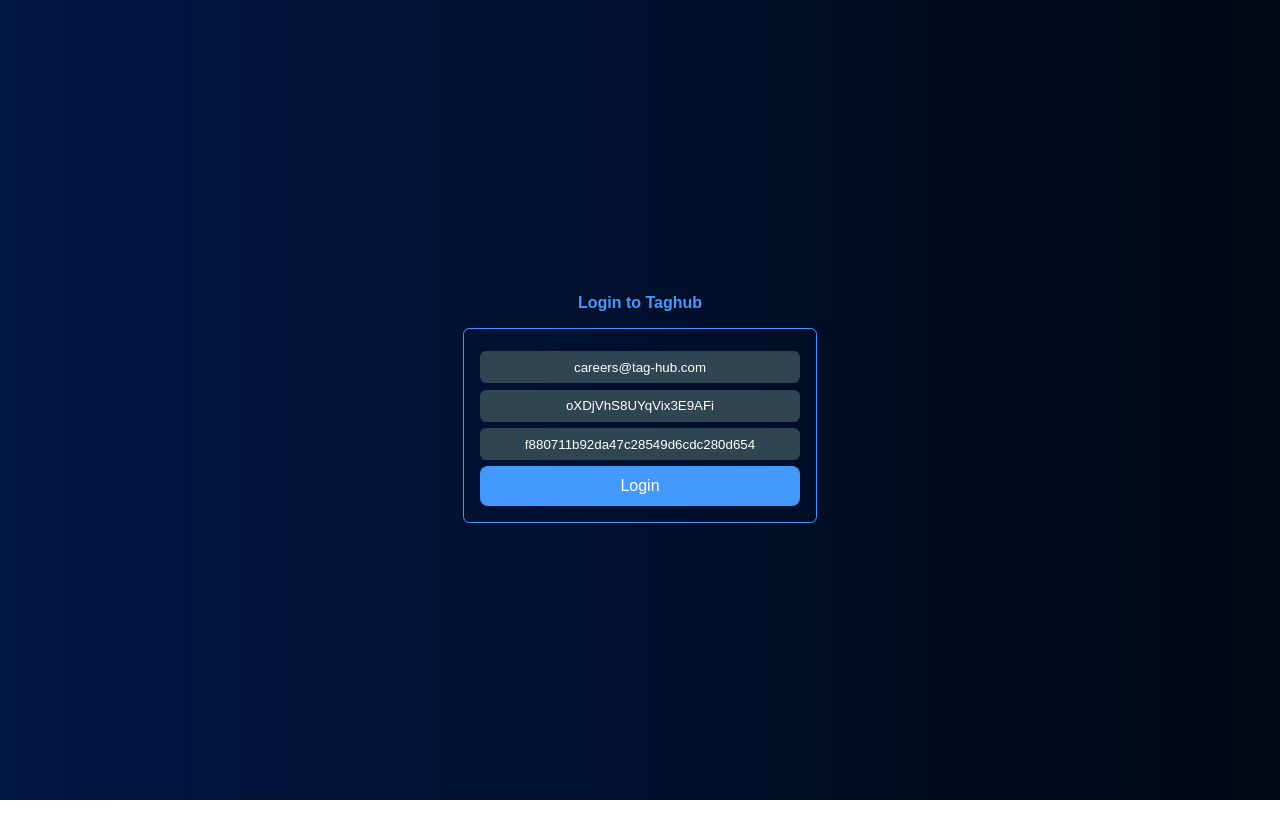
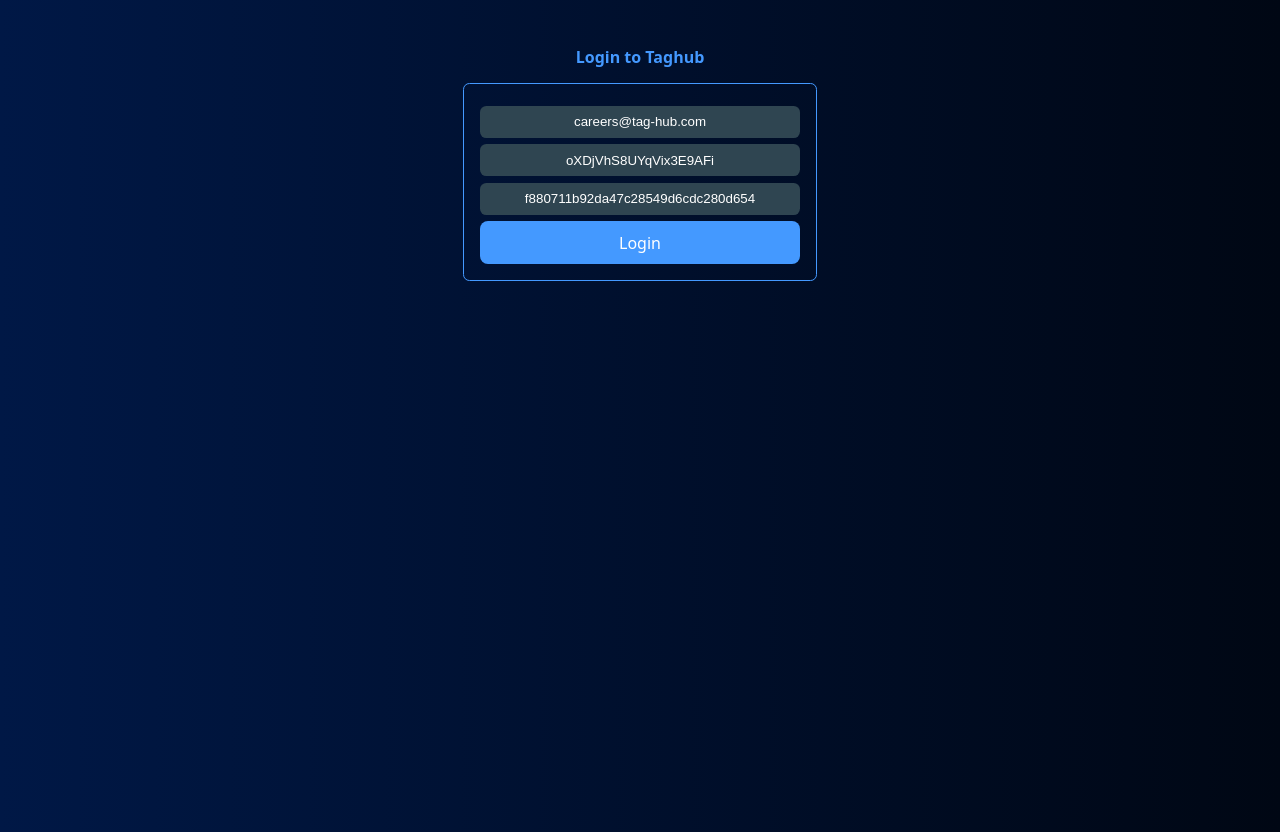
Before and after one commit to Mortymus/SmartManagementTest, a React (Vite) app: page / in a window 1280 px wide. Before the commit the page ends 800 px from the top, so only its background shows below. Built offline with nearby package versions, Linux system fonts and the light colour scheme.

Commit message:
Updated css.

```diff
--- a/src/App.css
+++ b/src/App.css
@@ -1,39 +1,58 @@
-body {
-  background-image: linear-gradient(90deg, rgb(0, 24, 70), rgb(0, 7, 20));
-  font-family: Inter Variable, sans-serif;
+/* Color variables */
+:root{
+  --color-background-body: linear-gradient(90deg, rgb(0, 24, 70), rgb(0, 7, 20));
+  --color-headline: rgb(68, 153, 255);
+  --color-app-background: #ffffff;
+  --color-element-background: rgb(47, 69, 81);
+  --color-table-border: #d4e2e6;
+  --color-table-alternate-td: #f8f8fd;
 }
 
-#root {
-  width: 100%;
+/* Font variables */
+:root{
+  --font-monospace: 'Courier New', Courier, monospace;
+  --font-system: system-ui, Avenir, Helvetica, Arial, sans-serif;
 }
 
-.app-div {
-  margin: 1em auto;
-  width: 30em;
-  overflow: scroll;
 
+html, body, #root {
+  min-height: 100vh;
+  min-width: 100vw;
+  margin: 0;
+}
+
+body {
+  font-family: var(--font-system);
+  background-color: var(--color-app-background);
+}
+
+.login-div {
+  background-image: var(--color-background-body);
+  height: 100vh;
+  width: 100vw;
+  padding-top: 2rem;
 }
 
 .login-h2 {
-  color: rgb(68, 153, 255);
+  color: var(--color-headline);
   text-align: center;
-  font-size: 1em;
+  font-size: 1rem;
 }
 
 .login-button {
   width: 20em;
-  margin-top: 0.4em;
-  color: rgb(255, 255, 255);
-  background-color: rgb(68, 153, 255);
+  margin-top: 0.4rem;
+  color: var(--color-app-background);
+  background-color: var(--color-headline);
 }
 
 .login-form {
-  padding: 1em;
-  color: rgb(68, 153, 255);
-  border: 0.05em solid rgb(68, 153, 255);
-  border-radius: 0.4em;
+  padding: 1rem;
+  color: var(--color-headline);
+  border: 0.05rem solid rgb(68, 153, 255);
+  border-radius: 0.4rem;
   margin: 0 auto;
-  width: 20em;
+  width: 20rem;
   display: flex;
   flex-direction: column;
 }
@@ -42,25 +61,101 @@
   display: flex;
   align-items: center;
   justify-content: center;
-  margin-top: 0.4em;
-  background-color: rgb(47, 69, 81);
-  height: 2em;
-  border-radius: 0.4em;
+  margin-top: 0.4rem;
+  background-color: var(--color-element-background);
+  height: 2rem;
+  border-radius: 0.4rem;
 }
 
 .login-input {
   width: 90%;
   background: transparent;
   border: transparent;
-  color: rgb(255, 255, 255);
+  color: var(--color-app-background);
   text-align: center;
 }
 
 .login-input::placeholder {
-  color: rgb(255, 255, 255);
+  color: var(--color-app-background);
 }
 
 .login-input:focus {
   outline: none;
   box-shadow: none;
 }
+
+.app-div {
+  width: 100%;
+  height: 100%;
+}
+
+.app-header {
+  color: var(--color-headline);
+  background-color: var(--color-element-background);
+  font-family: var(--font-monospace);
+  padding-left: 1rem;
+}
+
+.app-header-h1 {
+  font-size: 1.4rem;
+  margin: 0;
+}
+
+.app-header-h2 {
+  font-size: 1rem;
+  margin: 0;
+}
+
+.app-header-button {
+  font-family: var(--font-monospace);
+  font-weight: bold;
+  font-size: 1rem;
+  color: var(--color-headline);
+  background-color: transparent;
+  padding: 0;
+  margin: 0;
+  cursor: pointer;
+  border: none;
+}
+
+.select-project {
+  margin: 0.4rem 1rem 0.4rem 1rem;
+  width: 11rem;
+  font-family: var(--font-system);
+  background-color: var(--color-element-background);
+  font-size: 1rem;
+  color: var(--color-app-background);
+  border-radius: 0.4rem;
+  border: none;
+}
+
+.table {
+  margin: 0.4rem 1rem 0.4rem 1rem;
+  border-collapse: collapse;
+}
+
+.table tbody tr:nth-child(odd) {
+  background-color: var(--color-table-alternate-td);
+}
+
+.table-th {
+  text-align: left;
+  padding: 0 0.6rem 0 0.6rem;
+}
+
+.table-td {
+  padding: 0 0.6rem 0 0.6rem;
+  border: 1px solid var(--color-table-border);
+}
+
+.table-td-items {
+  cursor: pointer;
+}
+
+.table-items {
+  width: 35rem;
+}
+
+.table-events {
+  width: 40rem;
+}
--- a/src/components/Login.tsx
+++ b/src/components/Login.tsx
@@ -49,7 +49,7 @@
     }
 
     return (
-        <>
+        <div className="login-div">
             <h2 className="login-h2">Login to Taghub</h2>
             <form className="login-form">
                 <div className="login-input-div">
@@ -94,7 +94,7 @@
                     Login
                 </button>
             </form>
-        </>
+        </div>
     );
 }
 
```
